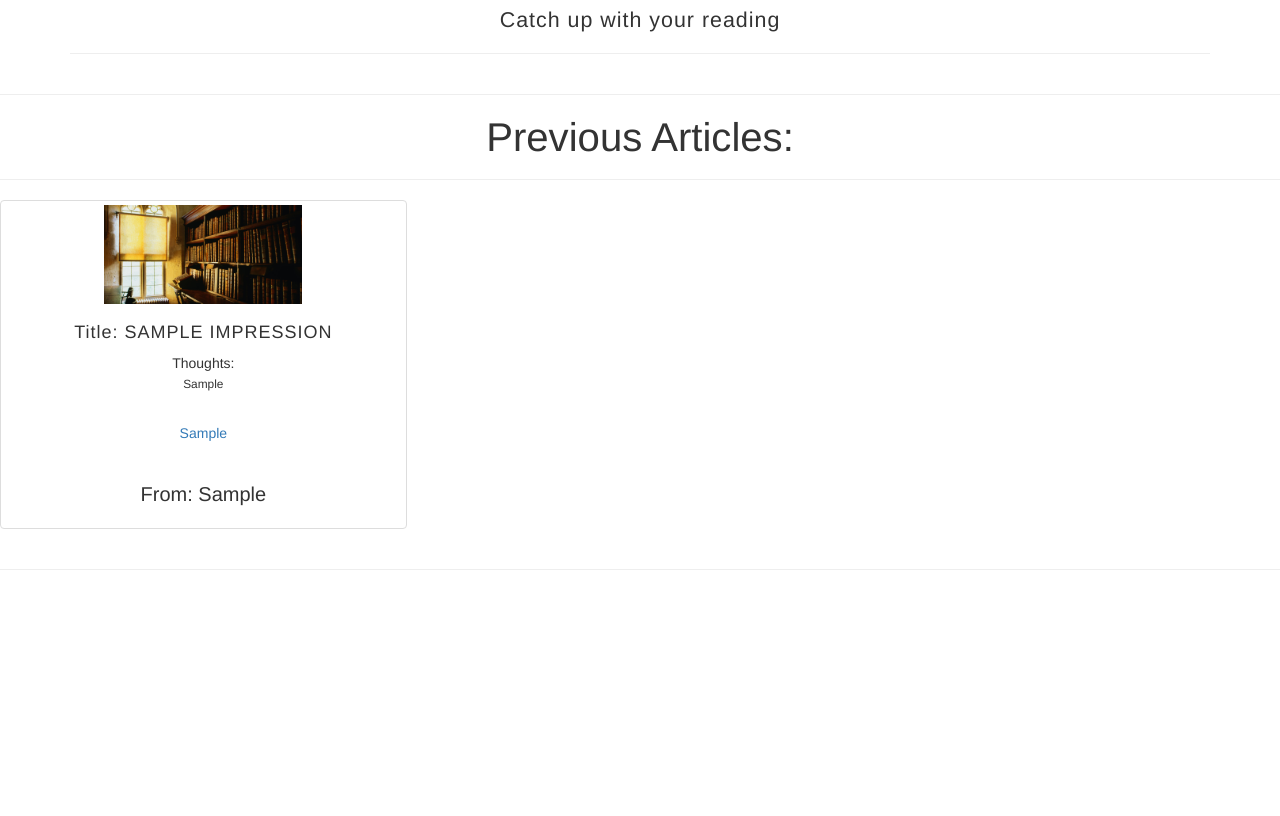
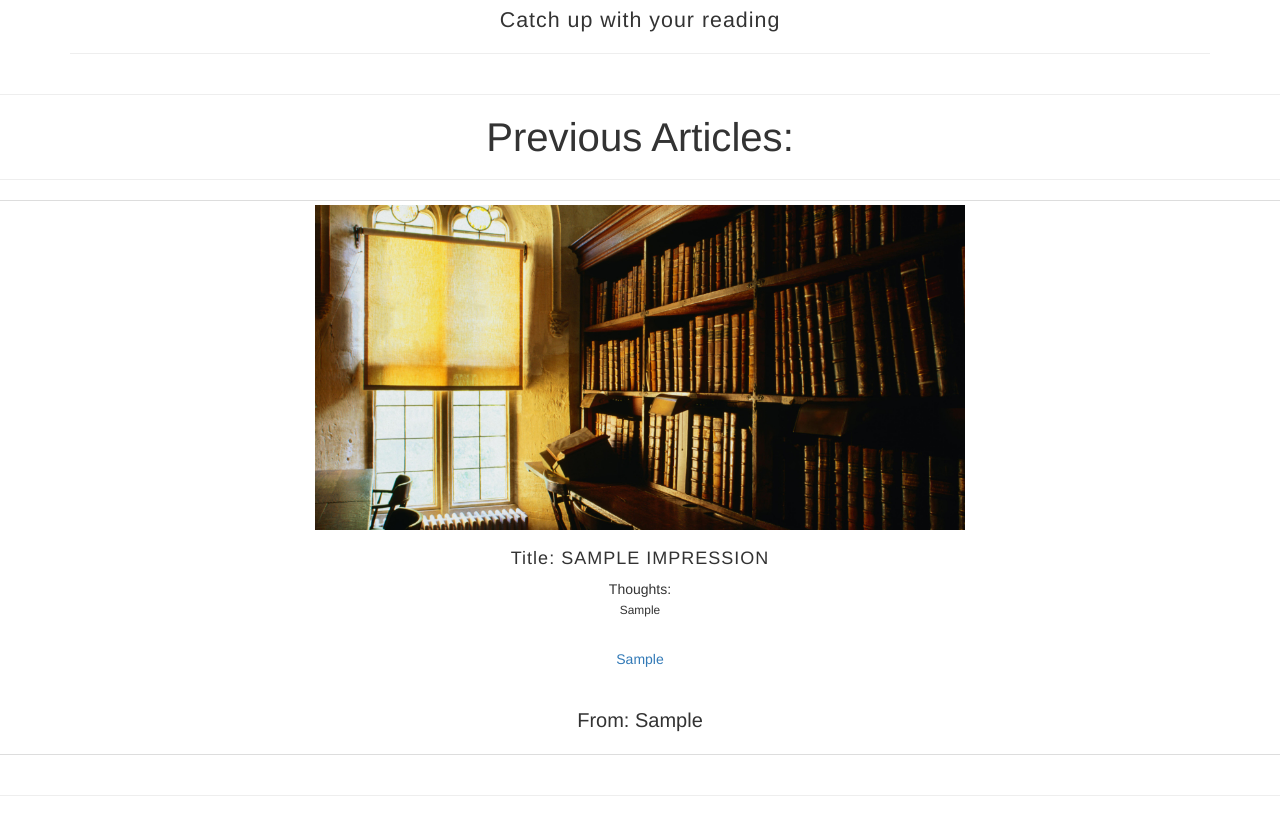
Before and after one commit to dragoncsc/HDsite, a Flask app: page /history in a window 1280 px wide. Shown: the part 232-1048 px from the top of the page. Before the commit the page ends 802 px from the top, so only its background shows below. Run offline with Flask 2, Linux system fonts and the light colour scheme; tables that the repository leaves empty hold one stand-in row (values such as "Sample post"); some libraries are stand-ins or nearby versions; some web fonts are replaced.

Commit message:
fixed minor alignment issue on history page

```diff
--- a/app/templates/history.html
+++ b/app/templates/history.html
@@ -95,11 +95,11 @@
       <h1 class="text-center" color=#ff0000 style="font-size: 40.1127px;" align="center">Previous Articles:</h1>
       <hr class="intro-divider">
           {% for item in tasks %}
-          <div class="row" align="center">
-            <div class="col-sm-6 col-md-4">
+          <div class="row" style='text-align: center;'>
+            <div class="card" style='text-align: center;'>
               <div class="thumbnail" style='text-align: center;'>
               <img src= {{item[4]}} alt="..." style="width:50%; height:50%">
-              <div class="caption">
+              <div class="caption" style='text-align: center;'>
               <h4 class="card-title"> Title: {{ item[0] }} </h4>
               <p class="card-text">  Thoughts: <br> <small> {{ item[1] }} </small> </p>
               <a class="container" align="center">{{ item[2] }}</a><br>
```
